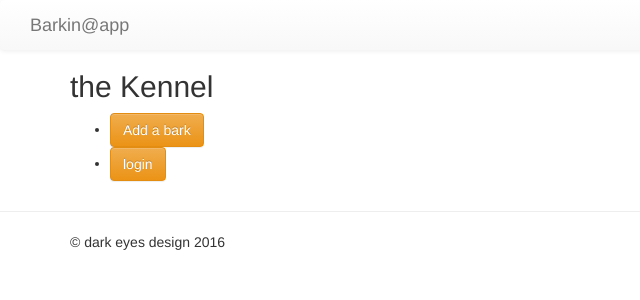
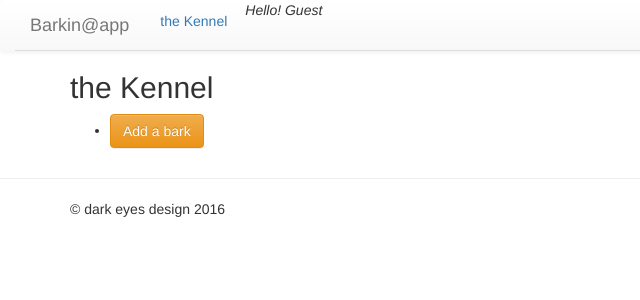
Before and after one commit to billbunkum/barkin-web-app, a Django app: page / in a window 1280 px wide. Shown: the top 300 px of the page, without its empty margins (0-640 px from the left). Run offline with Django 3.2, Linux system fonts and the light colour scheme; some libraries are stand-ins or nearby versions.

Commit message:
can login/out, register, post personal barks & see them; guest can view by url but not add; close #5 close #6 close #7 close #10 close #11

```diff
--- a/accounts/urls.py
+++ b/accounts/urls.py
@@ -1,4 +1,4 @@
-from django.conf.urls import url
+from django.conf.urls import include, url
 
 from .forms import LoginForm
 from . import views
@@ -9,4 +9,5 @@ urlpatterns = [
     url(r'^login/$', 'django.contrib.auth.views.login', {'authentication_form': LoginForm}, name='login'),
 
     url(r'^logout/$', 'django.contrib.auth.views.logout', {'template_name': 'registration/logout.html'}, name='logout'),
+    url(r'^profile/$', include('barks.urls'), name='profile')
 ]
--- a/barks/templates/barks/global_barks_list.html
+++ b/barks/templates/barks/global_barks_list.html
@@ -3,19 +3,6 @@
 {% block content %}
 <h2>the Kennel</h2>
 <p>
-
-<ul>
-    <li><a class="btn btn-warning"
-    href="{% url 'barks:add_bark' %}"
-    >
-    Add a bark</a>
-        </li>
-    <li><a class="btn btn-warning"
-    href="{% url 'accounts:login' %}"
-    >
-    login</a>
-        </li>
-</ul>
 
 <ul>
         {% for user in users %}
@@ -25,4 +12,13 @@
         {% endfor %}
 </ul>
 </p>
+<p>
+<ul>
+    <li><a class="btn btn-warning"
+    href="{% url 'barks:add_bark' %}"
+    >
+    Add a bark
+    </a></li>
+</ul>
+</p>
 {% endblock content %}
--- a/barks/urls.py
+++ b/barks/urls.py
@@ -4,7 +4,7 @@ from . import views
 
 urlpatterns = [
     url(r'^users?/$', views.global_barks_list, name="global_barks_list"),
-    url(r'^add?/$', views.add_bark, name="add_bark"),
+    url(r'^add/$', views.add_bark, name="add_bark"),
     url(r'^(?P<id>\d+)/$', views.barks_list, name="barks_list"),
     url(r'^$', views.barks_list, name="barks_list"),
 ]
--- a/core/static/styles.css
+++ b/core/static/styles.css
@@ -3,6 +3,10 @@ body {
     padding-bottom: 70px;
     background-color: grey;
     background-repeat: no-repeat;
+}
+
+.header {
+    padding-top: 10px;
 }
 
 .page-footer {
--- a/core/templates/core/base.html
+++ b/core/templates/core/base.html
@@ -19,11 +19,11 @@
 
 </head>
 <body>
-
-    <nav class="nav navbar-default">
+<header>
+    <nav class="nav navbar-default" role="navigation">
         <div class="container-fluid">
             <div class="navbar-header">
-                <button type="button" class="navbar-toggle collapsed" data-toggle="collapse" data-target="howdy" aria-expanded="false">
+                <button type="button" class="navbar-toggle collapsed" data-toggle="collapse" data-target="#howdy" aria-expanded="false">
                     <span class="sr-only">Toggle Navigation</span>
                     <span class="icon-bar"></span>
                     <span class="icon-bar"></span>
@@ -32,25 +32,36 @@
                 </button>
                 <a class="navbar-brand" href="#">Barkin@app</a>
             </div>
+            <ul class="nav nav-tabs">
+                    <li role="presentation"><a href="{% url 'barks:global_barks_list' %}">the Kennel
+                        </a></li>
+                {% if request.user.is_authenticated %}
+                    <li role="presentation"><em>Hello! {{user}}</em>
+                        </li>
+                {% else %}
+                    <li role="presentation"><em>Hello! Guest</em>
+                        </li>
+                {% endif %}
 
             <div class="collapse navebar-collapse" id="howdy">
-                <ul class="nav navbar-nav navbar-right">{% if request.user.is_authenticated %}
-                    <li><a href="{% url 'accounts:logout' %}">Logout</a></li>
-                    {% else %}
-                    <li><a href="{% url 'accounts:login' %}">Login</a></li>
-                    <li><a href="{% url 'accounts:register' %}">Sign up</a></li>
-                    {% endif %}
-
-
-                    <li><a href="#">the Kennel</a></li>
-                    <li><a href="#">{{user}}'s profile</a></li>
-                    <li><a href="#">Login</a></li>
-
+                <ul class="nav navbar-nav">
+                    <li class="dropdown">
+                        {% if request.user.is_authenticated %}
+                            <li><a href="{% url 'accounts:logout' %}">Logout
+                                </a></li>
+                        {% else %}
+                            <li><a href="{% url 'accounts:login' %}">Login
+                                </a></li>
+                            <li><a href="{% url 'accounts:register' %}">Sign up
+                                </a></li>
+                        {% endif %}
+                    </li>
                 </ul>
             </div>
+            </ul>
         </div>
     </nav>
-
+</header>
     <div class="container">
         {% block content %}
 
```
Also changed, not shown: barks/views.py (+2 -6 lines), db.sqlite3.
